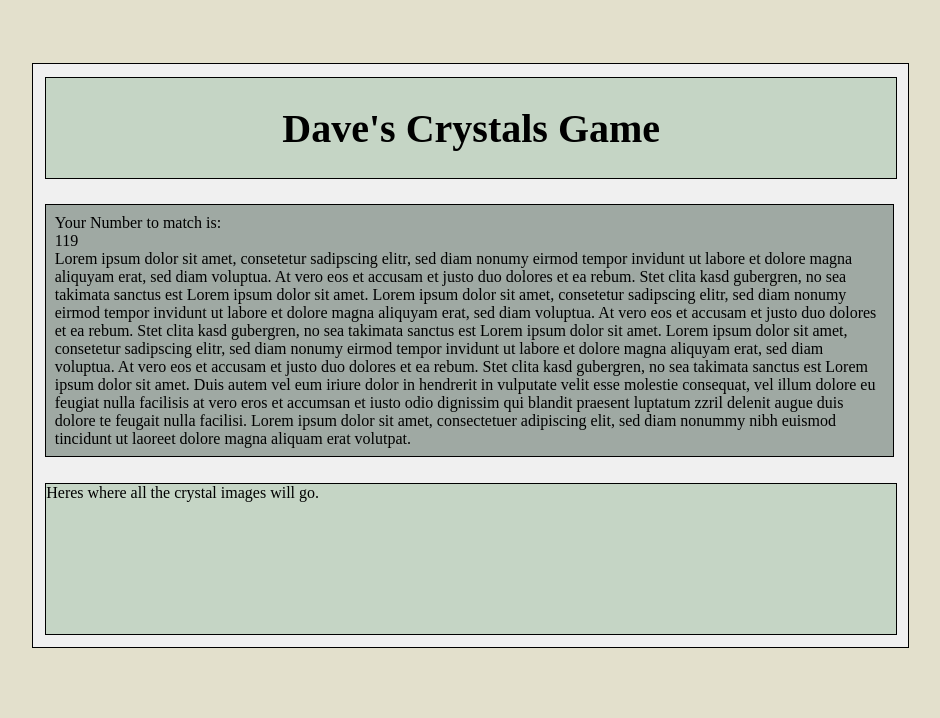
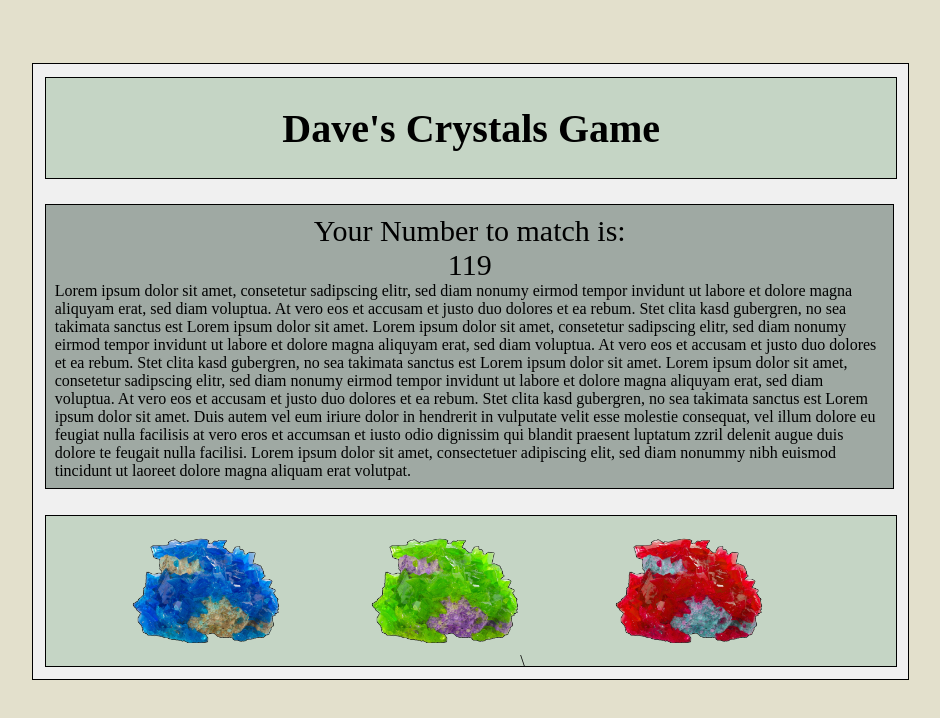
Before and after one commit to davidfunk13/week-4-game, a plain HTML site: page index.html in a window 1280 px wide. Shown: the whole page, without its empty margins (166-1106 px from the left). Drawn offline with nearby package versions, Linux system fonts and the light colour scheme.

Commit message:
centered and enlarged random number and text indicating what it is. Created and added 3 crystal images and put them in the images container.

```diff
--- a/assets/css/style.css
+++ b/assets/css/style.css
@@ -29,6 +29,12 @@ h1 {
     margin-bottom: 3%;
 }
 
+.numberdisplay,
+#number {
+    font-size: 30px;
+    text-align: center;
+}
+
 .imagecontainer {
     width: 850px;
     height: 150px;
@@ -42,3 +48,11 @@ h1 {
     padding: 1%;
     background: #f0f0f0;
 }
+
+.blue,
+.red,
+.green {
+    width: 150px;
+    height: 150px;
+    margin-left: 10%;
+}
--- a/index.html
+++ b/index.html
@@ -34,7 +34,9 @@
             tincidunt ut laoreet dolore magna aliquam erat volutpat.
         </div>
         <div class="imagecontainer">
-            Heres where all the crystal images will go.
+        <img class="blue" src="./assets/images/blue.png" alt="blue crystal">
+        <img class="green" src="./assets/images/green.png" alt="green crystal">\
+        <img class="red" src="./assets/images/red.png" alt="red crystal">
         </div>
     </div>
     <!-- jQuery (necessary for Bootstrap's JavaScript plugins) -->
```
Also changed, not shown: assets/images/blue.png (added), assets/images/green.png (added), assets/images/red.png (added).
